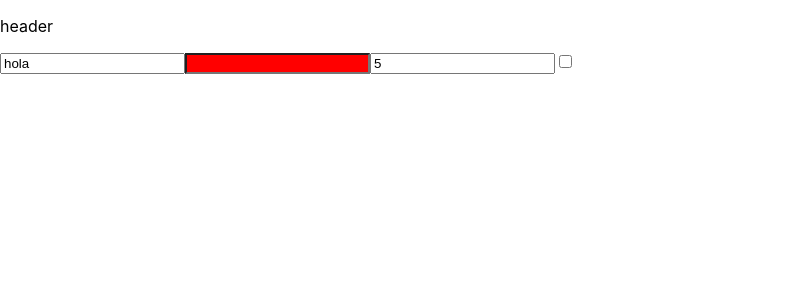
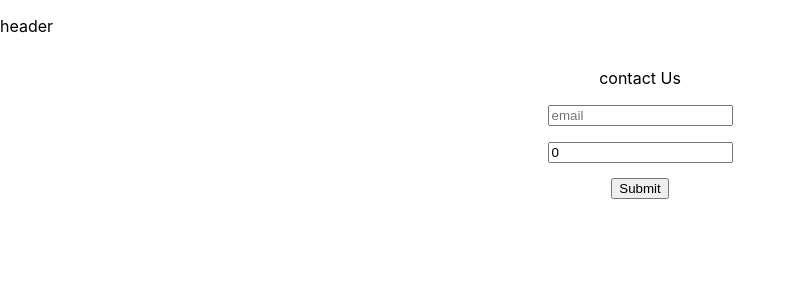
Before and after one commit to AntonioSanjuan/story-book, a React (Create React App) app: page / in a window 1280 px wide. Shown: the top 300 px of the page, without its empty margins (0-796 px from the left). Built offline with nearby package versions, Linux system fonts and the light colour scheme.

Commit message:
feature: added form molecule, still need to manage the errors

```diff
--- /dev/null
+++ b/src/components/molecules/form/form.style.ts
@@ -0,0 +1,18 @@
+import styled from 'styled-components';
+
+const SCForm = styled.div`
+    display: flex;
+    flex-direction: column;
+    align-items: center;
+    place-content: center;
+
+    height: 100%;
+
+    form {
+        display: flex;
+        flex-direction: column;
+        align-items: center;
+    }
+`;
+
+export default SCForm;
--- /dev/null
+++ b/src/components/molecules/form/form.tsx
@@ -0,0 +1,133 @@
+import { useEffect, useState } from 'react';
+import { CustomFormData, CustomFormValue } from '../../../models/internal/Form/FormData.model';
+import FormDataValidator from '../../../models/internal/Form/FormDataValidators.model';
+import Input from '../../atoms/input/input';
+import SCForm from './form.style';
+
+interface FormCallback {
+    // eslint-disable-next-line no-unused-vars
+    (value: CustomFormData): void;
+}
+
+function Form(
+  { data, onSubmitHandler, hideSubmitButton }
+  :
+  { data: CustomFormData, onSubmitHandler: FormCallback, hideSubmitButton: boolean},
+) {
+  const [formEle, setFormEle] = useState<CustomFormData>(data);
+  const [hasBeenSubmitted, setHasBeenSubmitted] = useState<boolean>(false);
+
+  const isFormValueValidatorValid = (value: any, validator: FormDataValidator): boolean => {
+    // eslint-disable-next-line no-useless-escape
+    const emailRE = /^(([^<>()[\]\\.,;:\s@\"]+(\.[^<>()[\]\\.,;:\s@\"]+)*)|(\".+\"))@((\[[0-9]{1,3}\.[0-9]{1,3}\.[0-9]{1,3}\.[0-9]{1,3}\])|(([a-zA-Z\-0-9]+\.)+[a-zA-Z]{2,}))$/;
+
+    let isValid: boolean;
+    switch (validator) {
+      case FormDataValidator.Required:
+        isValid = !!value;
+        break;
+      case FormDataValidator.GreaterThanZero:
+        isValid = value > 0;
+        break;
+      case FormDataValidator.Email:
+        isValid = value.match(emailRE);
+        break;
+      default:
+        isValid = true;
+        break;
+    }
+    return isValid;
+  };
+
+  const addFormValueError = (
+    formValue: CustomFormValue,
+    validator: FormDataValidator,
+  ): FormDataValidator[] => (formValue.errors
+    ? [...formValue.errors, validator]
+    : [validator]);
+
+  const isValidForm = (): boolean => {
+    let isValid = true;
+
+    const auxFormValues: CustomFormValue[] = formEle.formValues
+      .map((formValue: CustomFormValue) => {
+        let newFormValue: CustomFormValue = { ...formValue, errors: undefined };
+        formValue.validators?.forEach((validator: FormDataValidator) => {
+          const isFormValueValid = isFormValueValidatorValid(formValue.value, validator);
+          if (!isFormValueValid) {
+            newFormValue = { ...newFormValue, errors: addFormValueError(newFormValue, validator) };
+            isValid = false;
+          }
+        });
+        return newFormValue;
+      });
+    setFormEle({ ...formEle, formValues: auxFormValues });
+    return isValid;
+  };
+
+  useEffect(() => {
+    if (hasBeenSubmitted) {
+      if (isValidForm()) {
+        onSubmitHandler(formEle);
+        setHasBeenSubmitted(false);
+      } else {
+        // to do
+        console.log('not valid, show erros!');
+      }
+    }
+  }, [hasBeenSubmitted]);
+
+  const getShouldBeSubmitted = (): boolean => (hideSubmitButton);
+
+  const findAndReplaceFormEle = (changedEleName: string, changedEleValue: any) => {
+    const foundIndex = formEle.formValues.findIndex((value) => value.name === changedEleName);
+    const auxFormEle = { ...formEle };
+    auxFormEle.formValues[foundIndex] = {
+      ...auxFormEle.formValues[foundIndex],
+      name: changedEleName,
+      value: changedEleValue,
+    };
+    setFormEle(auxFormEle);
+  };
+
+  const handleChange = (changedEleName: string, changedEleValue: any) => {
+    findAndReplaceFormEle(changedEleName, changedEleValue);
+    setHasBeenSubmitted(getShouldBeSubmitted());
+  };
+
+  return (
+    <SCForm>
+      <form>
+        {formEle.formValues.map((formValue) => (
+          <div
+            key={formValue.id}
+          >
+            <Input
+              value={formValue.value}
+              onChangeHandler={(val) => {
+                handleChange(formValue.name, val);
+              }}
+              placeholder={formValue.name}
+            />
+            { }
+          </div>
+        ))}
+        { !hideSubmitButton
+        && (
+        <button
+          type="button"
+          onClick={() => {
+            setHasBeenSubmitted(true);
+          }}
+        >
+          Submit
+        </button>
+
+        )}
+      </form>
+    </SCForm>
+
+  );
+}
+
+export default Form;
--- /dev/null
+++ b/src/components/organisms/contactUs/contactUs.style.tsx
@@ -0,0 +1,16 @@
+import styled from 'styled-components';
+
+const SCContactUs = styled.div`
+display:flex;
+flex-direction: column;
+place-content: center;
+align-items: center;
+
+.contactUs_FormContainer{
+    Input {
+        margin-bottom: 15px;
+    }
+}
+`;
+
+export default SCContactUs;
--- /dev/null
+++ b/src/components/organisms/contactUs/contactUs.tsx
@@ -0,0 +1,47 @@
+import { CustomFormData } from '../../../models/internal/Form/FormData.model';
+import FormDataValidator from '../../../models/internal/Form/FormDataValidators.model';
+import Form from '../../molecules/form/form';
+import SCContactUs from './contactUs.style';
+
+function ContactUs() {
+  const printSubmit = (e: any) => {
+    console.log('input', e);
+  };
+
+  const formData: CustomFormData = {
+    formName: 'first form',
+    formValues: [
+      {
+        id: 0,
+        name: 'email',
+        value: '',
+        validators: [
+          FormDataValidator.Required,
+          FormDataValidator.Email,
+        ],
+      },
+      {
+        id: 1,
+        name: 'edad',
+        value: 0,
+        validators: [
+          FormDataValidator.GreaterThanZero,
+        ],
+      },
+    ],
+  };
+  return (
+    <SCContactUs>
+      <p>contact Us</p>
+      <div className="contactUs_FormContainer">
+        <Form
+          data={formData}
+          onSubmitHandler={printSubmit}
+          hideSubmitButton={false}
+        />
+      </div>
+    </SCContactUs>
+  );
+}
+
+export default ContactUs;
--- a/src/components/pages/Home/home.tsx
+++ b/src/components/pages/Home/home.tsx
@@ -1,21 +1,10 @@
-import Input from '../../atoms/input/input';
+import ContactUs from '../../organisms/contactUs/contactUs';
+// import Input from '../../atoms/input/input';
 import './home.css';
 
 function HomePage() {
-  // useEffect(() => {}, []);
-  const print = (e: any) => {
-    console.log('input', e);
-  };
   return (
-    <>
-      <Input<string> value="hola" onChangeHandler={print} />
-      <Input<number> value={2} onChangeHandler={print} className="red" onClick={() => console.log('click')} />
-      <Input<number> value={5} onChangeHandler={print} />
-      <Input<boolean>
-        value={false}
-        onChangeHandler={print}
-      />
-    </>
+    <ContactUs />
   );
 }
 
--- a/src/index.css
+++ b/src/index.css
@@ -7,6 +7,10 @@ body {
   -moz-osx-font-smoothing: grayscale;
 }
 
+div {
+  width: 100%;
+}
+
 code {
   font-family: source-code-pro, Menlo, Monaco, Consolas, 'Courier New',
     monospace;
--- /dev/null
+++ b/src/models/internal/Form/FormDataValidators.model.ts
@@ -0,0 +1,7 @@
+const enum FormDataValidator {
+    GreaterThanZero = '@validator/greaterThanZero',
+    Required = '@Validator/required',
+    Email = '@Validator/email'
+}
+
+export default FormDataValidator;
```
Also changed, not shown: src/models/internal/Form/FormData.model.ts (added, +14 -0 lines), 1 other file (tests, documents, lock files or other folders).
